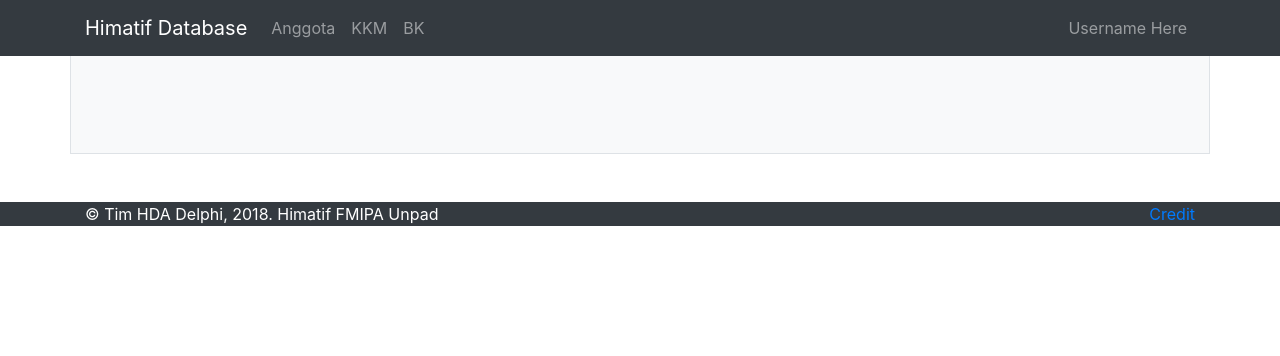
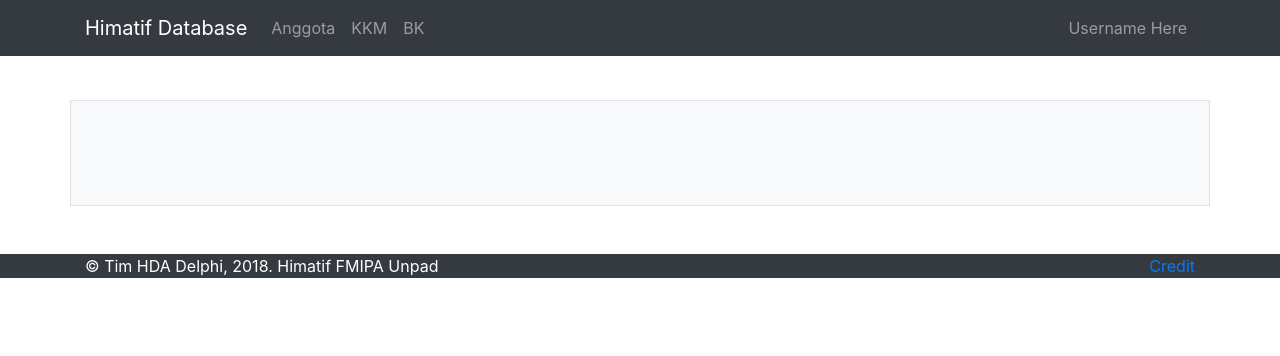
Before and after one commit to fyfirman/hda-website, a CodeIgniter app: page /hda-website/index.php/bk/index in a window 1280 px wide. Shown: the top 356 px of the page. Run offline with CodeIgniter, Linux system fonts and the light colour scheme; data that the repository does not hold is empty; some libraries are stand-ins or nearby versions.

Commit message:
Add margin on main content

```diff
--- a/application/views/bk/view.php
+++ b/application/views/bk/view.php
@@ -1,4 +1,4 @@
-<main role="main">
+<main role="main" class="nav-margin">
 	<div class="card-post my-5">
 		<div class="container p-5 bg-light border">
 			<div class="row">
--- a/application/views/kkm/index.php
+++ b/application/views/kkm/index.php
@@ -1,4 +1,4 @@
-<main role="main">
+<main role="main" class="nav-margin">
 	<div class="card-post my-5">
 		<div class="container p-5 bg-light border">
 			<div class="row">
--- a/assets/css/style.css
+++ b/assets/css/style.css
@@ -16,6 +16,9 @@
 	padding: 20px, 0;
 }
 
+.nav-margin{
+	margin-top: 100px;
+}
 /*--------------------------------------------------------------------------------
                             KKM PAGE
 =================================================================================*/
```
